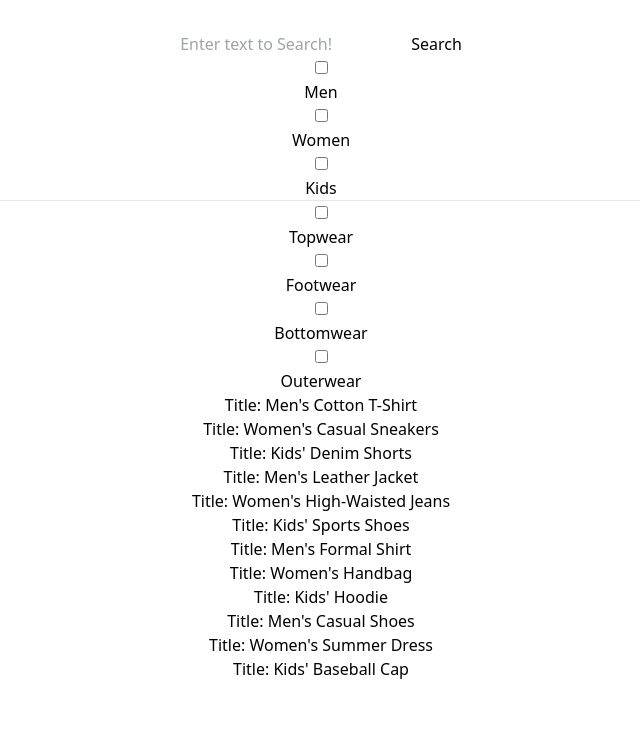
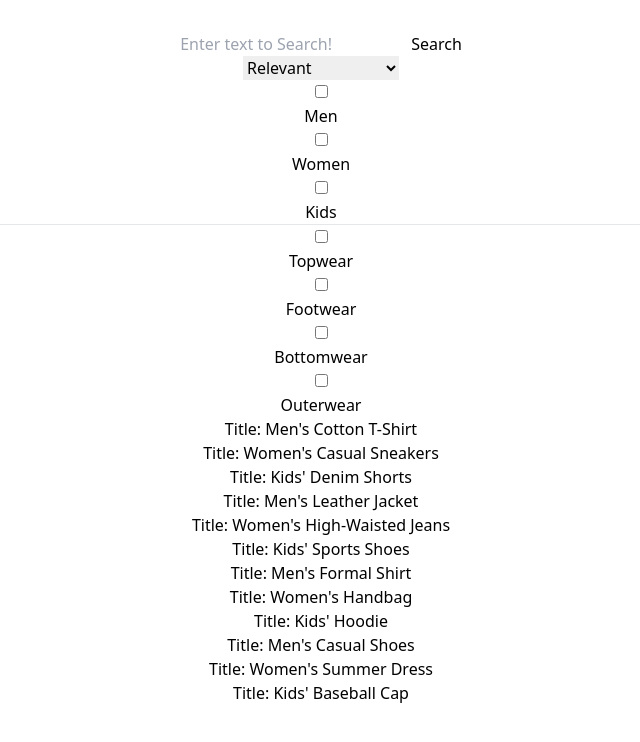
Before and after one commit to mdgsaruar710344/exercise-filter-search, a React (Vite) app: page / in a window 1280 px wide. Shown: the top 742 px of the page, without its empty margins (319-959 px from the left). Built offline with nearby package versions, Linux system fonts and the light colour scheme.

Commit message:
added sort feature for filtered and un-filtered products..

```diff
--- a/src/App.jsx
+++ b/src/App.jsx
@@ -11,7 +11,8 @@ function App() {
   const [filterCategoryOption, setFilterCategoryOption] = useState([]);
   const [filterSubCategoryOption,setFilterSubCategoryOption]=useState([]);
   const [search, setSearch] = useState('');
-  const [searchResultShowed, setSearchResultShowed] = useState(false)
+  const [searchResultShowed, setSearchResultShowed] = useState(false);
+  const [sorted,setSorted]=useState([]);
 
   useEffect(() => {
     fetch('/products.json')
@@ -107,12 +108,31 @@ const matchedBothProduct = products.filter(product => filterCategoryOption.inclu
     setSearchResultShowed(false);
   }
 
+  const handleSelectOption=(e)=>{
+   console.log(e.target.value)
+   if(e.target.value==='ascending'){
+    const ascending=[...filteredProducts].sort((a,b)=>a.price-b.price);
+    setFilteredProducts(ascending);
+  // setSorted()
+   }
+ else  if(e.target.value==='descending'){
+    const descending=[...filteredProducts].sort((a,b)=>b.price-a.price);
+    setFilteredProducts(descending);
+  }
+  else {
+    const relevant=[...filteredProducts].sort(() => Math.random() - 0.5);
+    setFilteredProducts(relevant);
+  }
+
+  }
+
 
 
   return (
     <>
-
-      <form onSubmit={searchProducts}>
+<div>
+  <div>
+  <form onSubmit={searchProducts}>
         <input type='text' placeholder='Enter text to Search!' name='searchtext' />
         <button >Search</button>
       </form>
@@ -120,6 +140,17 @@ const matchedBothProduct = products.filter(product => filterCategoryOption.inclu
       {
        searchResultShowed? <div> showing search result for:<hr/> {search} <br/> <button className='text-red-700' onClick={handleShowResults}>  close search result</button></div> :''
       }
+  </div>
+
+  <div>
+    <select onChange={handleSelectOption}>
+      <option value="relevant">Relevant</option>
+      <option value="ascending">Price: Low to High</option>
+      <option value="descending">Price: High to Low</option>
+    </select>
+  </div>
+</div>
+
 
 
       <div>
```
